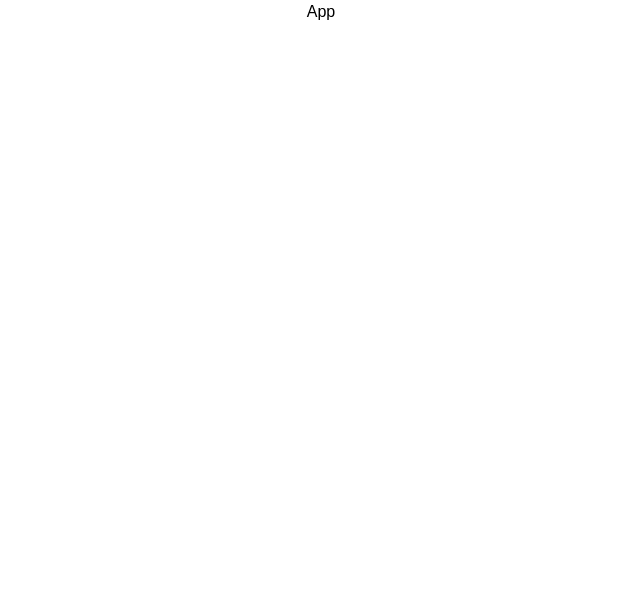
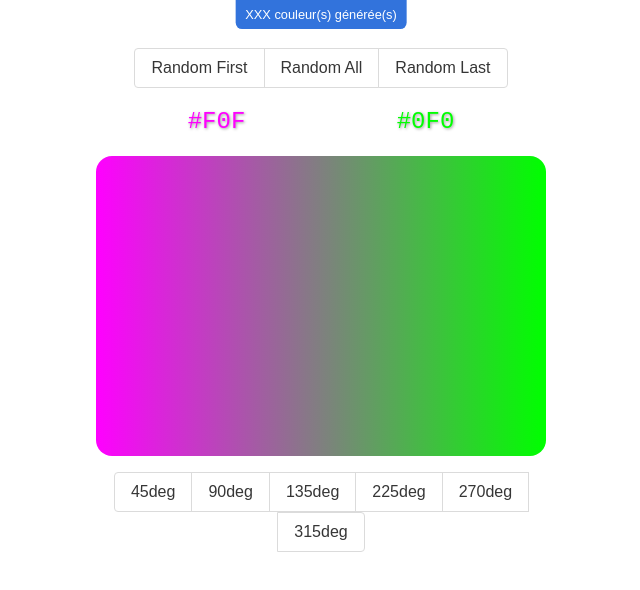
Before and after one commit to VinceBmmrt/gradient-Aspitrine, a React (Vite) app: page / in a window 1280 px wide. Shown: the top 590 px of the page, without its empty margins (319-959 px from the left). Built offline with nearby package versions, Linux system fonts and the light colour scheme.

Commit message:
Découpage en composants statique

```diff
--- a/index.html
+++ b/index.html
@@ -10,30 +10,7 @@
     <title>Gradient</title>
   </head>
   <body>
-    <div id="root">
-      <div class="app">
-        <div class="nbColors"></div>
-
-        <div class="buttons group">
-          <button class="button" id="randFirst">Random First</button>
-          <button class="button" id="randAll">Random All</button>
-          <button class="button" id="randLast">Random Last</button>
-        </div>
-
-        <div class="colors"></div>
-
-        <div class="gradient"></div>
-
-        <div class="buttons group">
-          <button class="button" id="to45deg">45deg</button>
-          <button class="button" id="to90deg">90deg</button>
-          <button class="button" id="to135deg">135deg</button>
-          <button class="button" id="to225deg">225deg</button>
-          <button class="button" id="to270deg">270deg</button>
-          <button class="button" id="to315deg">315deg</button>
-        </div>
-      </div>
-    </div>
+    <div id="root"></div>
     <script type="module" src="/src/main.tsx"></script>
   </body>
 </html>
--- a/src/components/App/App.tsx
+++ b/src/components/App/App.tsx
@@ -1,5 +1,23 @@
+import Colors from '../Colors/Colors';
+import DirectionButtons from '../DirectionButtons/DirectionButtons';
+import Gradient from '../Grandient/Gradient';
+import NbColors from '../NbColors/NbColors';
+import RandomButtons from '../RandomButtons/RandomButtons';
+
 function App() {
-  return <div>App</div>;
+  return (
+    <div className="app">
+      <NbColors />
+
+      <RandomButtons />
+
+      <Colors />
+
+      <Gradient />
+
+      <DirectionButtons />
+    </div>
+  );
 }
 
 export default App;
--- /dev/null
+++ b/src/components/Colors/Colors.tsx
@@ -0,0 +1,10 @@
+function Colors() {
+  return (
+    <div className="colors">
+      <span style={{ color: '#F0F' }}>#F0F</span>
+      <span style={{ color: '#0F0' }}>#0F0</span>
+    </div>
+  );
+}
+
+export default Colors;
--- /dev/null
+++ b/src/components/DirectionButtons/DirectionButtons.tsx
@@ -0,0 +1,26 @@
+function DirectionButtons() {
+  return (
+    <div className="buttons group">
+      <button type="button" className="button">
+        45deg
+      </button>
+      <button type="button" className="button">
+        90deg
+      </button>
+      <button type="button" className="button">
+        135deg
+      </button>
+      <button type="button" className="button">
+        225deg
+      </button>
+      <button type="button" className="button">
+        270deg
+      </button>
+      <button type="button" className="button">
+        315deg
+      </button>
+    </div>
+  );
+}
+
+export default DirectionButtons;
--- /dev/null
+++ b/src/components/Grandient/Gradient.tsx
@@ -0,0 +1,10 @@
+function Gradient() {
+  return (
+    <div
+      className="gradient"
+      style={{ background: 'linear-gradient(90deg, #F0F, #0F0)' }}
+    />
+  );
+}
+
+export default Gradient;
--- /dev/null
+++ b/src/components/NbColors/NbColors.tsx
@@ -0,0 +1,5 @@
+function NbColors() {
+  return <div className="nbColors">XXX couleur(s) générée(s)</div>;
+}
+
+export default NbColors;
--- /dev/null
+++ b/src/components/RandomButtons/RandomButtons.tsx
@@ -0,0 +1,17 @@
+function RandomButtons() {
+  return (
+    <div className="buttons group">
+      <button type="button" className="button">
+        Random First
+      </button>
+      <button type="button" className="button">
+        Random All
+      </button>
+      <button type="button" className="button">
+        Random Last
+      </button>
+    </div>
+  );
+}
+
+export default RandomButtons;
```
